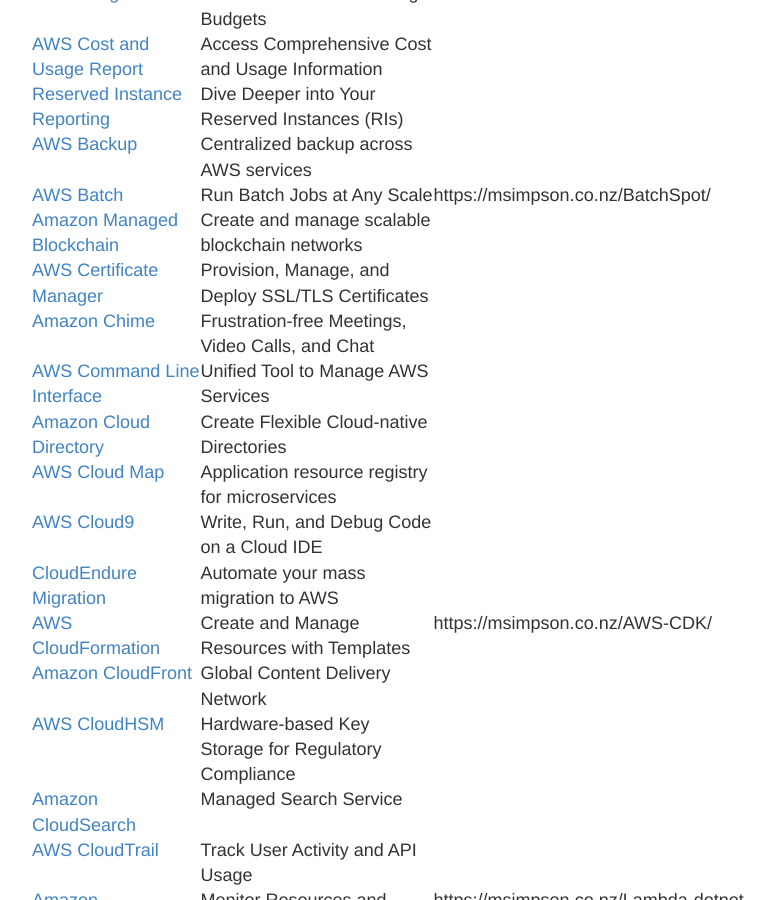
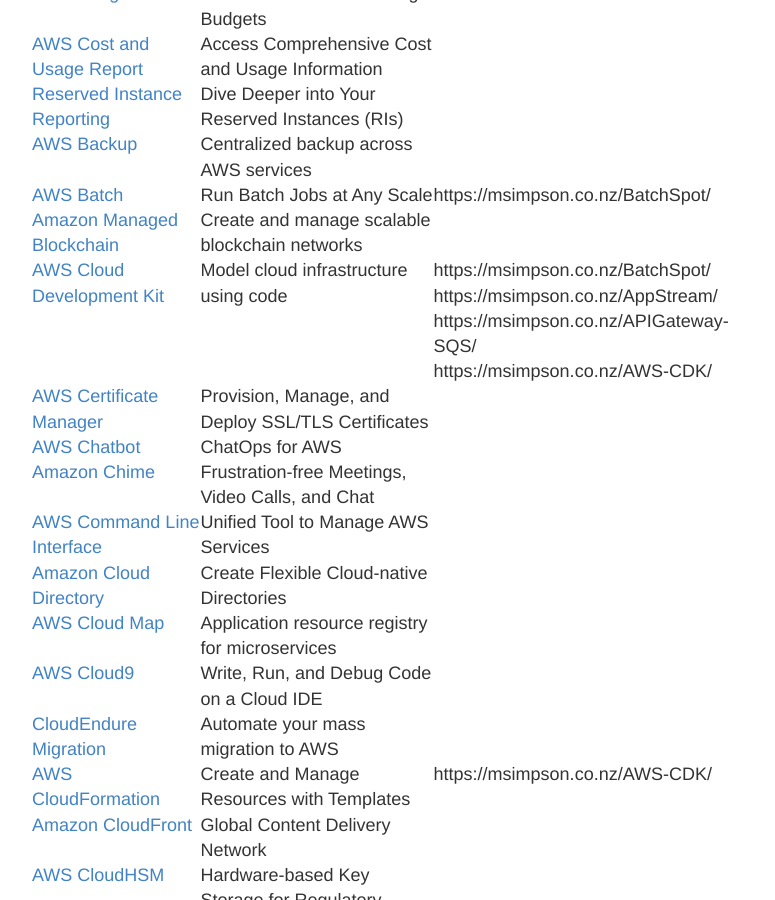
Before and after one commit to msimpsonnz/msimpsonnz.github.io, a Jekyll site: the page built from _posts/2019-06-17-AWS-AtoZ.md, in a window 1280 px wide and 900 px high, scrolled down 1507 px. Shown: the whole window, without its empty margins (248-1023 px from the left). Built offline with Jekyll 4.4.1, drawn with Linux system fonts in a browser that asks for light colours; comment, search, counter and statistics services are not loaded; some of the changed text lies outside the part shown.

Commit message:
more updates to services

```diff
--- a/_posts/2019-06-17-AWS-AtoZ.md
+++ b/_posts/2019-06-17-AWS-AtoZ.md
@@ -38,7 +38,9 @@
 | [AWS Backup](https://aws.amazon.com/backup/)                                                           | Centralized backup across AWS services                                                     |                                                                                                                                                                          |
 | [AWS Batch](https://aws.amazon.com/batch/)                                                             | Run Batch Jobs at Any Scale                                                                | https://msimpson.co.nz/BatchSpot/<br>                                                                                                                                    |
 | [Amazon Managed Blockchain](https://aws.amazon.com/blockchain/)                                        | Create and manage scalable blockchain networks                                             |                                                                                                                                                                          |
+| [AWS Cloud Development Kit](https://aws.amazon.com/cdk/)                                               | Model cloud infrastructure using code                                                      | https://msimpson.co.nz/BatchSpot/<br>https://msimpson.co.nz/AppStream/<br>https://msimpson.co.nz/APIGateway-SQS/<br>https://msimpson.co.nz/AWS-CDK/<br>                  |
 | [AWS Certificate Manager](https://aws.amazon.com/certificate-manager/)                                 | Provision, Manage, and Deploy SSL/TLS Certificates                                         |                                                                                                                                                                          |
+| [AWS Chatbot](https://aws.amazon.com/chatbot/)                                                         | ChatOps for AWS                                                                            |                                                                                                                                                                          |
 | [Amazon Chime](https://aws.amazon.com/chime/)                                                          | Frustration-free Meetings, Video Calls, and Chat                                           |                                                                                                                                                                          |
 | [AWS Command Line Interface](https://aws.amazon.com/cli/)                                              | Unified Tool to Manage AWS Services                                                        |                                                                                                                                                                          |
 | [Amazon Cloud Directory](https://aws.amazon.com/cloud-directory/)                                      | Create Flexible Cloud-native Directories                                                   |                                                                                                                                                                          |
@@ -89,6 +91,7 @@
 | [Amazon Elasticsearch Service](https://aws.amazon.com/elasticsearch-service/)                          | Run and Scale Elasticsearch Clusters                                                       |                                                                                                                                                                          |
 | [Amazon Elastic Transcoder](https://aws.amazon.com/elastictranscoder/)                                 | Easy-to-use Scalable Media Transcoding                                                     |                                                                                                                                                                          |
 | [AWS Elemental Appliances &amp; Software](https://aws.amazon.com/elemental-appliances-software/)       | On-premises media solutions                                                                |                                                                                                                                                                          |
+| [Amazon EventBridge](https://aws.amazon.com/eventbridge/)                                              | Serverless event bus for SaaS apps &amp; AWS services                                      | https://msimpson.co.nz/EventBridge-Custom/<br>                                                                                                                           |
 | [AWS Fargate](https://aws.amazon.com/fargate/)                                                         | Run Containers without Managing Servers or Clusters                                        | https://msimpson.co.nz/ECS-IAM/<br>                                                                                                                                      |
 | [AWS Firewall Manager](https://aws.amazon.com/firewall-manager/)                                       | Central Management of Firewall Rules                                                       |                                                                                                                                                                          |
 | [Amazon Forecast](https://aws.amazon.com/forecast/)                                                    | Increase forecast accuracy using machine learning                                          |                                                                                                                                                                          |
```
Also changed, not shown: other parts of _posts/2019-06-17-AWS-AtoZ.md (+2 -2 lines), _posts/2019-07-03-Lambda-dotnet-JSON.md (+1 -1 lines).
